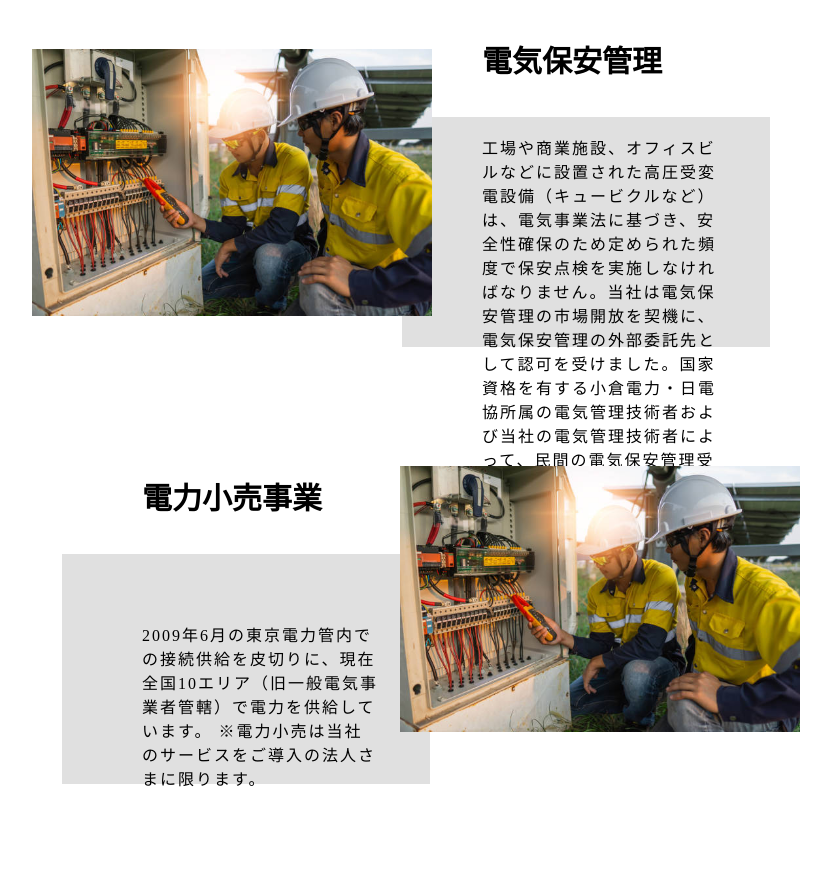
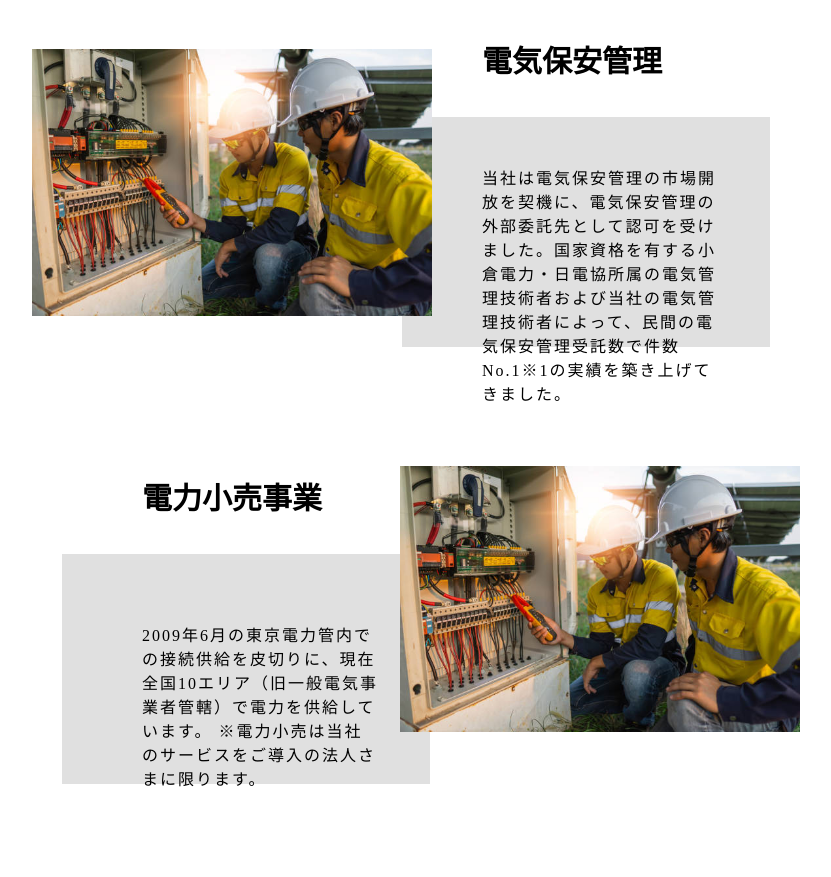
Before and after one commit to ryoya0110/test_HP1, a plain HTML site: page html/business.html in a window 1280 px wide. Shown: the part 1020-1897 px from the top of the page, without its empty margins (224-1055 px from the left). Drawn offline with Linux system fonts and the light colour scheme.

Commit message:
文字の変更

```diff
--- a/css/business.css
+++ b/css/business.css
@@ -21,7 +21,7 @@
 	letter-spacing: 2px;
 	line-height: 1.5;
 	position: relative;
-	top: -20px;
+	top: 10px;
 }
 .service_list li:nth-of-type(2) p {
 	top: 30px;
--- a/html/business.html
+++ b/html/business.html
@@ -52,7 +52,7 @@
 					<div class="service_txt">
 						<h3>電気保安管理</h3>
 						<p>
-							工場や商業施設、オフィスビルなどに設置された高圧受変電設備（キュービクルなど）は、電気事業法に基づき、安全性確保のため定められた頻度で保安点検を実施しなければなりません。当社は電気保安管理の市場開放を契機に、電気保安管理の外部委託先として認可を受けました。国家資格を有する小倉電力・日電協所属の電気管理技術者および当社の電気管理技術者によって、民間の電気保安管理受託数で件数No.1※1の実績を築き上げてきました。
+							当社は電気保安管理の市場開放を契機に、電気保安管理の外部委託先として認可を受けました。国家資格を有する小倉電力・日電協所属の電気管理技術者および当社の電気管理技術者によって、民間の電気保安管理受託数で件数No.1※1の実績を築き上げてきました。
 						</p>
 					</div>
 				</li>
```
Also changed, not shown: 2 other files.
